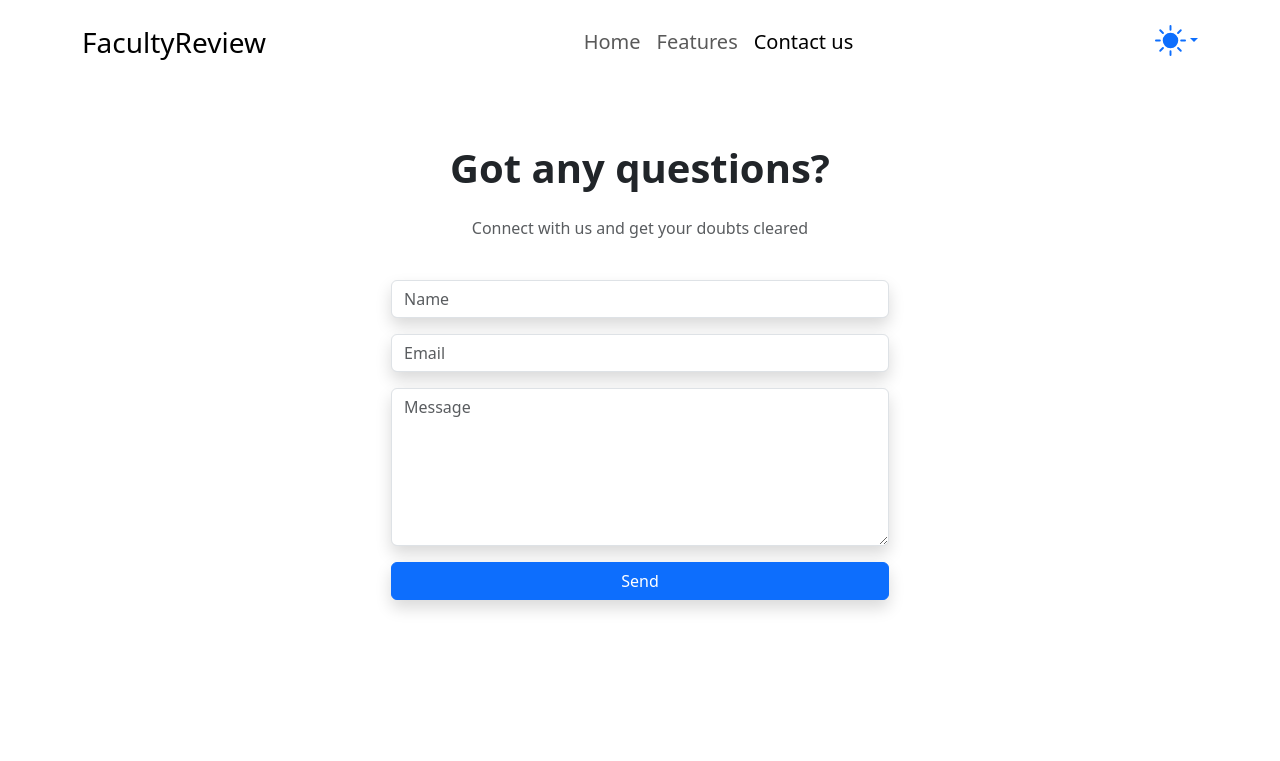
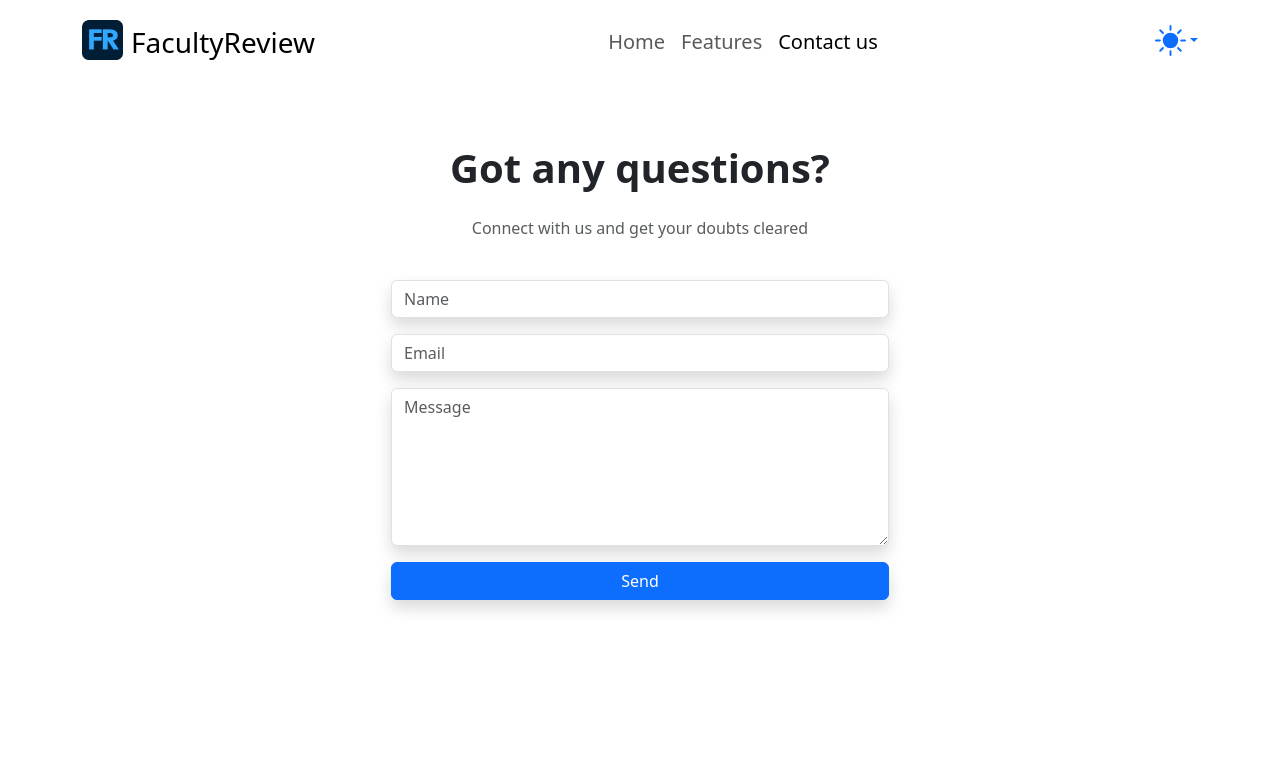
Before and after one commit to JustHarxsh/facultyreview, a plain HTML site: page contacts.html in a window 1280 px wide. Shown: the top 761 px of the page. Drawn offline with nearby package versions, Linux system fonts and the light colour scheme.

Commit message:
Added Icon

```diff
--- a/contacts.html
+++ b/contacts.html
@@ -82,7 +82,7 @@
 </script>
 <body>
     <nav class="navbar navbar-light navbar-expand-md fixed-top navbar-shrink py-3" id="mainNav">
-        <div class="container"><a class="navbar-brand d-flex align-items-center" href="/"><span class="fs-3">FacultyReview</span></a><button data-bs-toggle="collapse" class="navbar-toggler" data-bs-target="#navcol-1"><span class="visually-hidden">Toggle navigation</span><span class="navbar-toggler-icon"></span></button>
+        <div class="container"><img class="rounded img-fluid" src="assets/img/illustrations/FacultyReviewpng.png" width="54" height="40" alt="FacultyReview Icon" style="padding-right: 13px;margin-right: -5px;padding-bottom: 4px;"><a class="navbar-brand d-flex align-items-center" href="/"><span class="fs-3">FacultyReview</span></a><button data-bs-toggle="collapse" class="navbar-toggler" data-bs-target="#navcol-1"><span class="visually-hidden">Toggle navigation</span><span class="navbar-toggler-icon"></span></button>
             <div class="collapse navbar-collapse" id="navcol-1">
                 <ul class="navbar-nav mx-auto">
                     <li class="nav-item"><a class="nav-link fs-5" href="index.html">Home</a></li>
```
